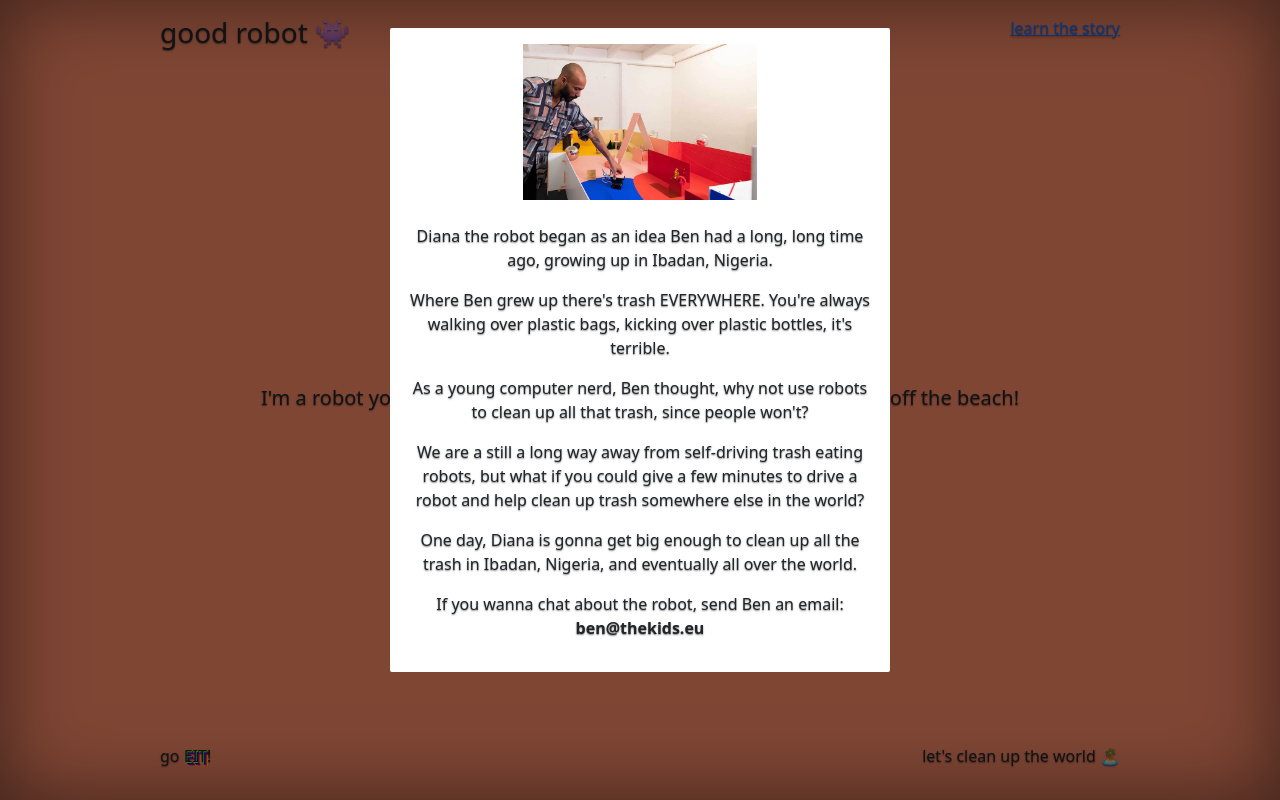
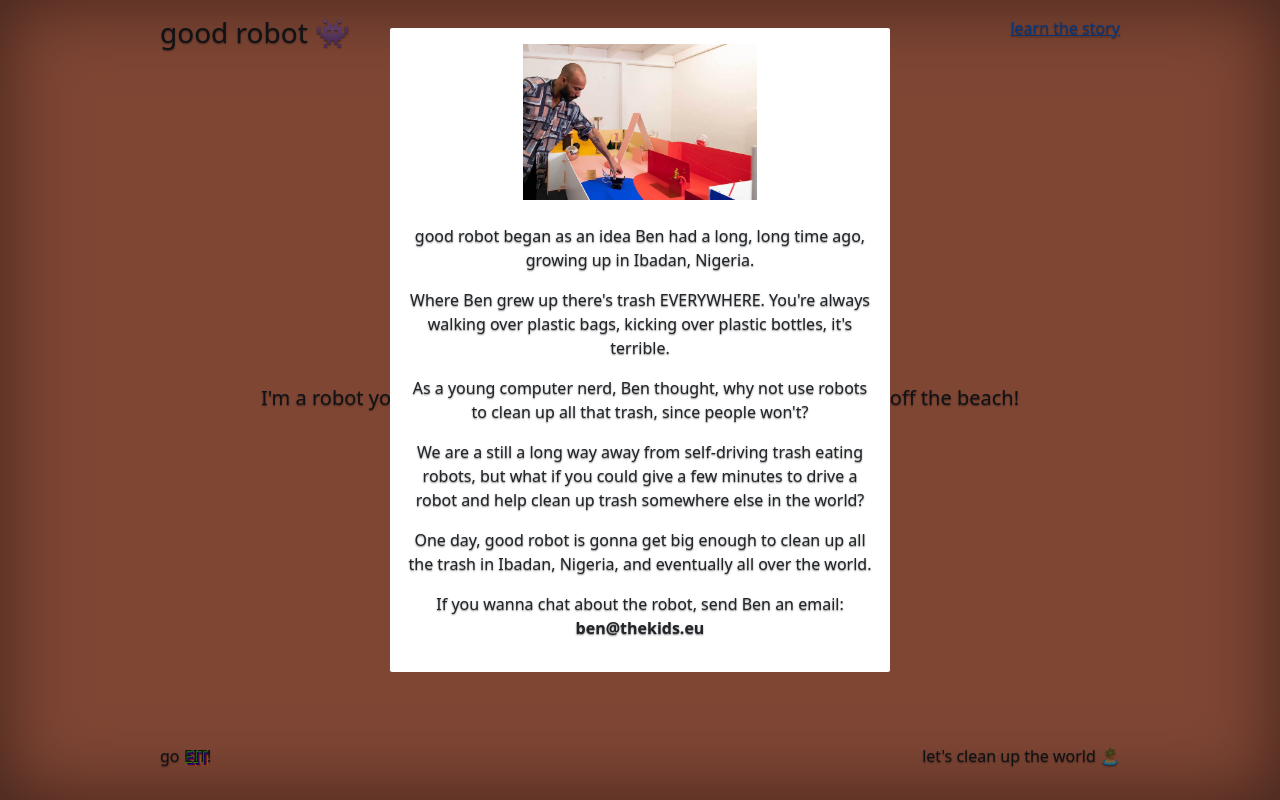
Before and after one commit to benolayinka/robot-static, a plain HTML site: page index.html in a window 1280 px wide. Both pictures are taken after a click on the link "learn the story". Drawn offline with nearby package versions, Linux system fonts and the light colour scheme; a script that the page names is missing.

Commit message:
name change

```diff
--- a/index.html
+++ b/index.html
@@ -34,11 +34,11 @@
 			<div class="modal-dialog">
 				<div id="modalText">
 					<img class = "mb-4 w-50" src="img/ben-robot-kids.jpg" />
-                    <p>Diana the robot began as an idea Ben had a long, long time ago, growing up in Ibadan, Nigeria.</p>
+                    <p>good robot began as an idea Ben had a long, long time ago, growing up in Ibadan, Nigeria.</p>
                     <p>Where Ben grew up there's trash EVERYWHERE. You're always walking over plastic bags, kicking over plastic bottles, it's terrible.</p>
                     <p>As a young computer nerd, Ben thought, why not use robots to clean up all that trash, since people won't?</p>
                     <p>We are a still a long way away from self-driving trash eating robots, but what if you could give a few minutes to drive a robot and help clean up trash somewhere else in the world?</p>
-                    <p>One day, Diana is gonna get big enough to clean up all the trash in Ibadan, Nigeria, and eventually all over the world.</p>
+                    <p>One day, good robot is gonna get big enough to clean up all the trash in Ibadan, Nigeria, and eventually all over the world.</p>
                     <p>If you wanna chat about the robot, send Ben an email: <strong className="font-weight-bold">ben@thekids.eu</strong></p>
 				</div>
 			</div>
@@ -53,7 +53,7 @@
 			</header>
 
 			<main id="hello" class="px-3">
-				<h1>Hi, I'm Diana!</h1>
+				<h1>Hi, I'm good robot!</h1>
                 <p class="lead">I'm a robot you can drive! When I get bigger, I'm gonna clean trash off the beach!</p>
                 <p class="lead"> (click to continue) </p>
 			</main>
```
